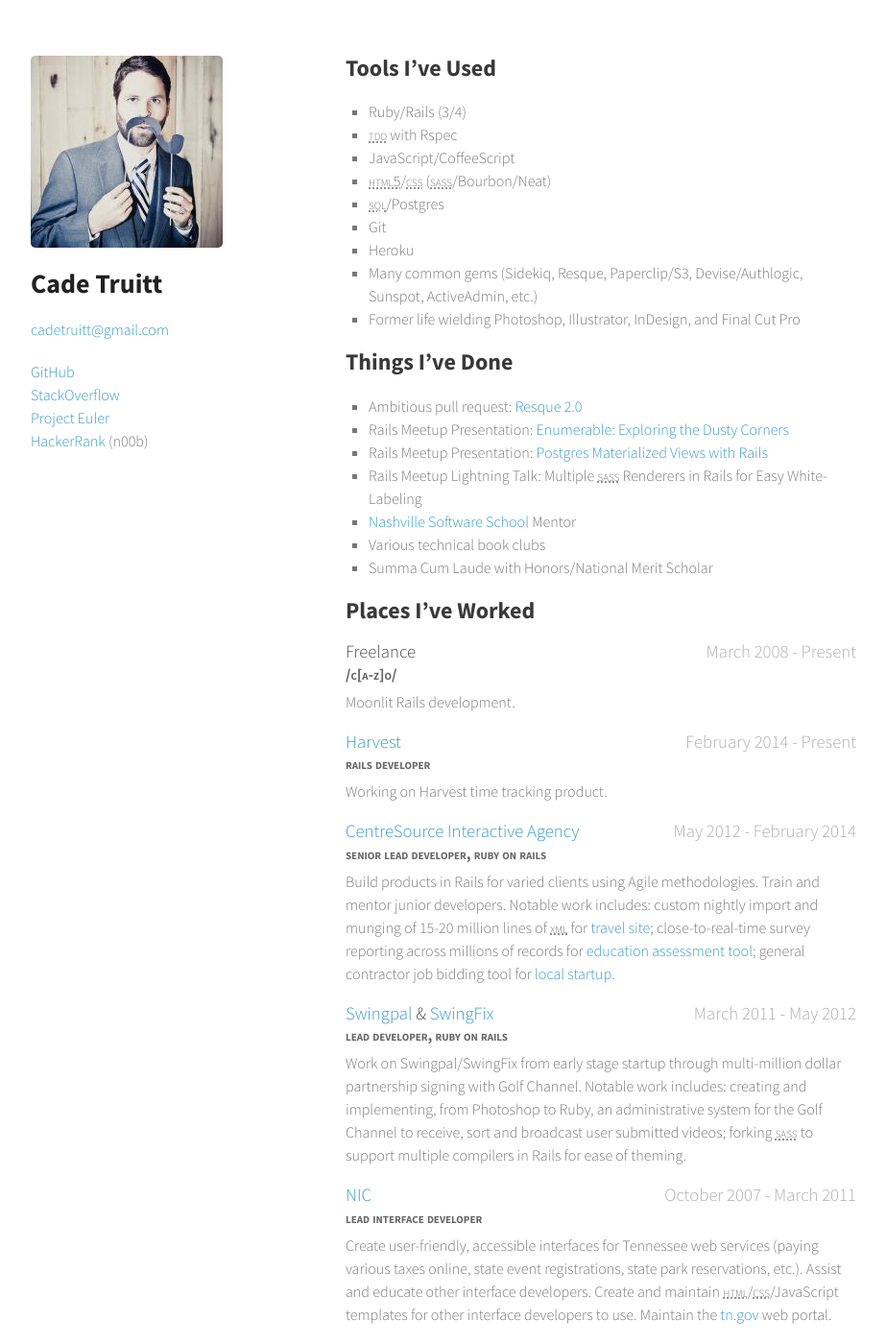
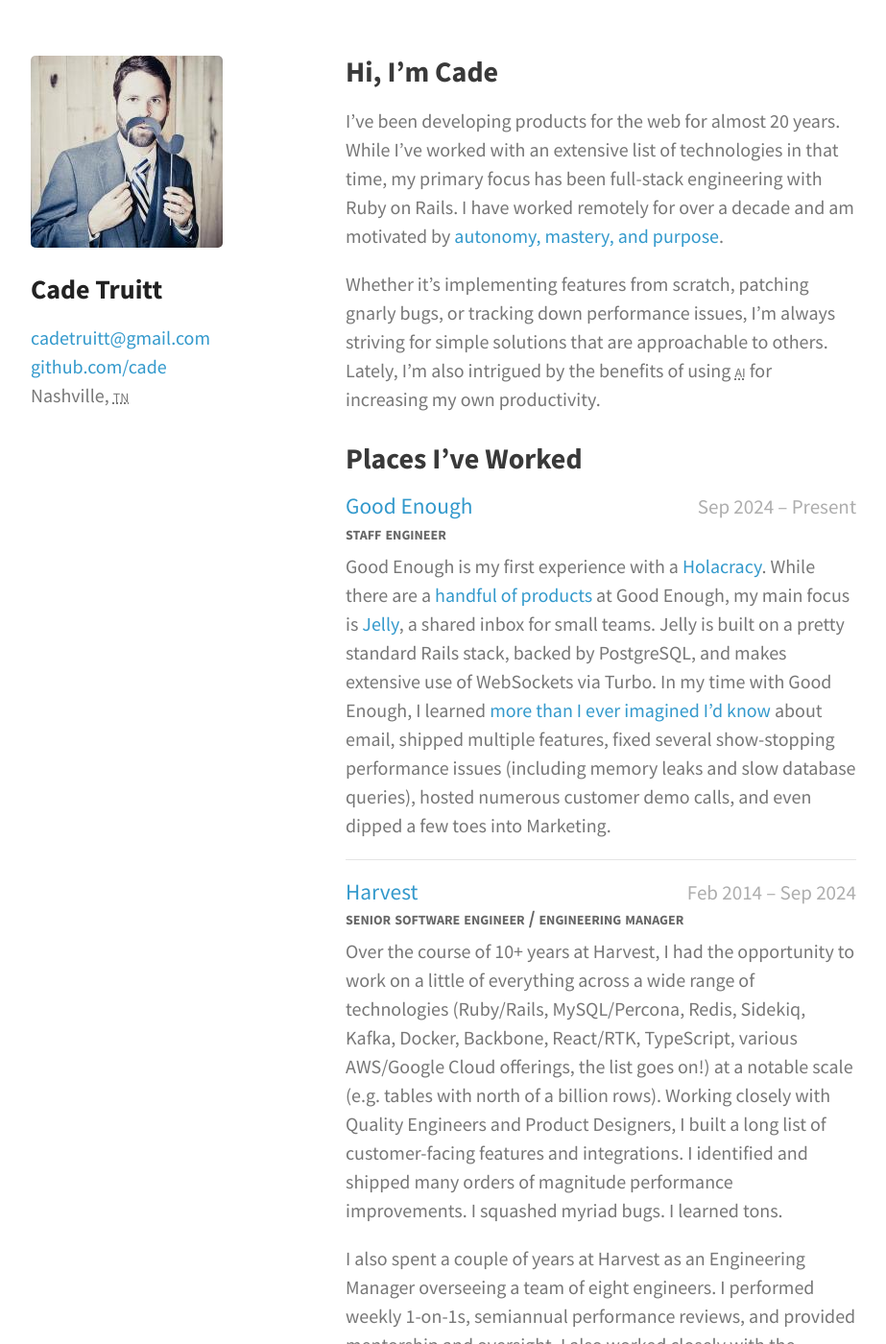
Before and after one commit to cade/cade.github.io, a Jekyll site: the page built from index.html, in a window 1280 px wide and 1400 px high. Shown: the whole window at 96% size, without its empty margins (178-1101 px from the left). Built offline with Jekyll 4.4.1, drawn with Linux system fonts in a browser that asks for light colours; some of the changed text lies outside the part shown.

Commit message:
updates for 2025

```diff
--- a/_layouts/default.html
+++ b/_layouts/default.html
@@ -5,9 +5,6 @@
         <meta http-equiv="X-UA-Compatible" content="IE=edge,chrome=1">
         <title>{{ page.title }}</title>
         <meta name="viewport" content="width=device-width">
-
-        <!-- syntax highlighting CSS -->
-        <link rel="stylesheet" href="/css/syntax.css">
 
         <!-- Custom CSS -->
         <link rel="stylesheet" href="/css/main.css">
@@ -19,12 +16,10 @@
           <header>
             <img src="/img/gravatar.jpg" alt="Cade Truitt">
             <h1 class="title">Cade Truitt</h1>
-            <p><a href="mailto:cadetruitt@gmail.com">cadetruitt@gmail.com</a></p>
             <ul>
-              <li><a href="http://github.com/cade/">GitHub</a></li>
-              <li><a href="http://stackoverflow.com/users/1356487/cade">StackOverflow</a></li>
-              <li><a href="http://projecteuler.net/profile/cadetruitt.png">Project Euler</a></li>
-              <li><a href="https://www.hackerrank.com/ctruitt">HackerRank</a> (n00b)</li>
+              <li><a href="mailto:cadetruitt@gmail.com">cadetruitt@gmail.com</a></li>
+              <li><a href="https://github.com/cade/">github.com/cade</a></li>
+              <li>Nashville, <abbr title="Tennessee">tn</abbr></li>
             </ul>
           </header>
 
--- a/css/main.css
+++ b/css/main.css
@@ -1,10 +1,10 @@
-@import url(https://fonts.googleapis.com/css?family=Source+Sans+Pro:300,700);
+@import url(https://fonts.googleapis.com/css?family=Source+Sans+Pro:300,400,700);
 
 body {
   padding:50px;
-  font:16px/1.5 'Source Sans Pro', "Helvetica Neue", Helvetica, Arial, sans-serif;
+  font:15pt/1.5 'Source Sans Pro', "Helvetica Neue", Helvetica, Arial, sans-serif;
   color:#777;
-  font-weight:300;
+  font-weight:400;
 }
 
 h1, h2, h3, h4, h5, h6 {
@@ -20,6 +20,8 @@ h3 {
   color: #aeaeae;
   float: right;
   font-weight: normal;
+  font-size: 0.9em;
+  padding-top: 0.1em;
 }
 
 h4 {
@@ -165,8 +167,9 @@ small {
 
 hr {
   border:0;
-  background:#e5e5e5;
-  height:1px;
+  height:0;
+  border-top: 1px solid #e5e5e5;
+/*  border-bottom: 1px solid #e5e5e5;*/
   margin:0 0 20px;
 }
 
@@ -175,6 +178,14 @@ footer {
   float:left;
   position:fixed;
   bottom:50px;
+}
+
+p:has(+h3) {
+  margin-bottom: 1.5em;
+}
+
+p:has(+h2) {
+  margin-bottom: 1.5em;
 }
 
 @media print, screen and (max-width: 960px) {
@@ -196,7 +207,7 @@ footer {
 
   section {
     border:1px solid #e5e5e5;
-    border-width:1px 0;
+    border-width:1px 0 0 0;
     padding:20px 0;
     margin:0 0 20px;
   }
@@ -234,10 +245,6 @@ footer {
   body {
     padding:15px;
   }
-
-  header ul {
-    display:none;
-  }
 }
 
 @media print {
@@ -246,4 +253,29 @@ footer {
     font-size:12pt;
     color:#444;
   }
+  img {
+    display:none;
+  }
+  abbr, acronym {
+    border-bottom:none;
+    text-decoration:none;
+  }
+  h2 {
+    clear: both;
+  }
+  header h1 {
+    float: left;
+    font-size:32px;
+    line-height: 1em;
+    margin: 0 0 0.25em;
+  }
+  section {
+    clear:both;
+  }
+  header ul {
+    float:right;
+  }
+  .page-break {
+    break-after: page;
+  }
 }
--- a/css/syntax.css
+++ /dev/null
@@ -1,60 +0,0 @@
-.highlight  { background: #ffffff; }
-.highlight .c { color: #999988; font-style: italic } /* Comment */
-.highlight .err { color: #a61717; background-color: #e3d2d2 } /* Error */
-.highlight .k { font-weight: bold } /* Keyword */
-.highlight .o { font-weight: bold } /* Operator */
-.highlight .cm { color: #999988; font-style: italic } /* Comment.Multiline */
-.highlight .cp { color: #999999; font-weight: bold } /* Comment.Preproc */
-.highlight .c1 { color: #999988; font-style: italic } /* Comment.Single */
-.highlight .cs { color: #999999; font-weight: bold; font-style: italic } /* Comment.Special */
-.highlight .gd { color: #000000; background-color: #ffdddd } /* Generic.Deleted */
-.highlight .gd .x { color: #000000; background-color: #ffaaaa } /* Generic.Deleted.Specific */
-.highlight .ge { font-style: italic } /* Generic.Emph */
-.highlight .gr { color: #aa0000 } /* Generic.Error */
-.highlight .gh { color: #999999 } /* Generic.Heading */
-.highlight .gi { color: #000000; background-color: #ddffdd } /* Generic.Inserted */
-.highlight .gi .x { color: #000000; background-color: #aaffaa } /* Generic.Inserted.Specific */
-.highlight .go { color: #888888 } /* Generic.Output */
-.highlight .gp { color: #555555 } /* Generic.Prompt */
-.highlight .gs { font-weight: bold } /* Generic.Strong */
-.highlight .gu { color: #aaaaaa } /* Generic.Subheading */
-.highlight .gt { color: #aa0000 } /* Generic.Traceback */
-.highlight .kc { font-weight: bold } /* Keyword.Constant */
-.highlight .kd { font-weight: bold } /* Keyword.Declaration */
-.highlight .kp { font-weight: bold } /* Keyword.Pseudo */
-.highlight .kr { font-weight: bold } /* Keyword.Reserved */
-.highlight .kt { color: #445588; font-weight: bold } /* Keyword.Type */
-.highlight .m { color: #009999 } /* Literal.Number */
-.highlight .s { color: #d14 } /* Literal.String */
-.highlight .na { color: #008080 } /* Name.Attribute */
-.highlight .nb { color: #0086B3 } /* Name.Builtin */
-.highlight .nc { color: #445588; font-weight: bold } /* Name.Class */
-.highlight .no { color: #008080 } /* Name.Constant */
-.highlight .ni { color: #800080 } /* Name.Entity */
-.highlight .ne { color: #990000; font-weight: bold } /* Name.Exception */
-.highlight .nf { color: #990000; font-weight: bold } /* Name.Function */
-.highlight .nn { color: #555555 } /* Name.Namespace */
-.highlight .nt { color: #000080 } /* Name.Tag */
-.highlight .nv { color: #008080 } /* Name.Variable */
-.highlight .ow { font-weight: bold } /* Operator.Word */
-.highlight .w { color: #bbbbbb } /* Text.Whitespace */
-.highlight .mf { color: #009999 } /* Literal.Number.Float */
-.highlight .mh { color: #009999 } /* Literal.Number.Hex */
-.highlight .mi { color: #009999 } /* Literal.Number.Integer */
-.highlight .mo { color: #009999 } /* Literal.Number.Oct */
-.highlight .sb { color: #d14 } /* Literal.String.Backtick */
-.highlight .sc { color: #d14 } /* Literal.String.Char */
-.highlight .sd { color: #d14 } /* Literal.String.Doc */
-.highlight .s2 { color: #d14 } /* Literal.String.Double */
-.highlight .se { color: #d14 } /* Literal.String.Escape */
-.highlight .sh { color: #d14 } /* Literal.String.Heredoc */
-.highlight .si { color: #d14 } /* Literal.String.Interpol */
-.highlight .sx { color: #d14 } /* Literal.String.Other */
-.highlight .sr { color: #009926 } /* Literal.String.Regex */
-.highlight .s1 { color: #d14 } /* Literal.String.Single */
-.highlight .ss { color: #990073 } /* Literal.String.Symbol */
-.highlight .bp { color: #999999 } /* Name.Builtin.Pseudo */
-.highlight .vc { color: #008080 } /* Name.Variable.Class */
-.highlight .vg { color: #008080 } /* Name.Variable.Global */
-.highlight .vi { color: #008080 } /* Name.Variable.Instance */
-.highlight .il { color: #009999 } /* Literal.Number.Integer.Long */
--- a/index.html
+++ b/index.html
@@ -4,67 +4,68 @@ title: Cade Truitt’s Résumé
 ---
 
 <section>
-  <h2 id="expertise">Tools I’ve Used</h2>
-  <ul>
-    <li>Ruby/Rails (3/4)</li>
-    <li><acronym title="Test Driven Development">tdd</acronym> with Rspec</li>
-    <li>JavaScript/CoffeeScript</li>
-    <li><acronym title="HyperText Markup Language">html5</acronym>/<acronym title="Cascading Style Sheets">css</acronym> (<acronym title="Syntactically Awesome Stylesheets">sass</acronym>/Bourbon/Neat)</li>
-    <li><acronym title="Structured Query Language">sql</acronym>/Postgres</li>
-    <li>Git</li>
-    <li>Heroku</li>
-    <li>Many common gems (Sidekiq, Resque, Paperclip/S3, Devise/Authlogic, Sunspot, ActiveAdmin, etc.)</li>
-    <li>Former life wielding Photoshop, Illustrator, InDesign, and Final Cut Pro</li>
-  </ul>
+  <h2>Hi, I’m Cade</h2>
+  <p>I’ve been developing products for the web for almost 20 years. While I’ve worked with an extensive list of technologies in that time, my primary focus has been full-stack engineering with Ruby on Rails. I have worked remotely for over a decade and am motivated by <a href="https://en.wikipedia.org/wiki/Drive:_The_Surprising_Truth_About_What_Motivates_Us">autonomy, mastery, and purpose</a>.</p>
+  <p>Whether it’s implementing features from scratch, patching gnarly bugs, or tracking down performance issues, I’m always striving for simple solutions that are approachable to others. Lately, I’m also intrigued by the benefits of using <acronym title="Artificial Intelligence">ai</acronym> for increasing my own productivity.</p>
 
-  <h2 id="activities__honors">Things I’ve Done</h2>
-  <ul>
-    <li>Ambitious pull request: <a href="https://github.com/resque/resque/pull/1115">Resque 2.0</a></li>
-    <li>Rails Meetup Presentation: <a href="http://www.meetup.com/nashvillerails/events/151501462/">Enumerable: Exploring the Dusty Corners</a></li>
-    <li>Rails Meetup Presentation: <a href="http://www.meetup.com/nashvillerails/events/72844102/">Postgres Materialized Views with Rails</a></li>
-    <li>Rails Meetup Lightning Talk: Multiple <acronym title="Syntactically Awesome Stylesheets">sass</acronym> Renderers in Rails for Easy White-Labeling</li>
-    <li><a href="http://nashvillesoftwareschool.com/">Nashville Software School</a> Mentor</li>
-    <li>Various technical book clubs</li>
-    <li>Summa Cum Laude with Honors/National Merit Scholar</li>
-  </ul>
+  <h2>Places I’ve Worked</h2>
+  <h3><a href="https://goodenough.us/">Good Enough</a> <span class="date">Sep 2024 – Present</span></h3>
+  <h4>staff engineer</h4>
+  <p>Good Enough is my first experience with a <a href="https://en.wikipedia.org/wiki/Holacracy">Holacracy</a>. While there are a <a href="https://goodenough.us/lab/">handful of products</a> at Good Enough, my main focus is <a href="https://letsjelly.com/">Jelly</a>, a shared inbox for small teams. Jelly is built on a pretty standard Rails stack, backed by PostgreSQL, and makes extensive use of WebSockets via Turbo. In my time with Good Enough, I learned <a href="https://www.rfc-editor.org/rfc/rfc5322#appendix-A.5">more than I ever imagined I’d know</a> about email, shipped multiple features, fixed several show-stopping performance issues (including memory leaks and slow database queries), hosted numerous customer demo calls, and even dipped a few toes into Marketing.</p>
 
-  <h2 id="work_experience">Places I’ve Worked</h2>
-  <h3 id="freelance">Freelance <span class="date">March 2008 - Present</span></h3>
-  <h4 id="senior_lead_developer">/c[a-z]o/</h4>
-  <p>Moonlit Rails development.</p>
+  <hr />
 
-  <h3 id="harvest"><a href="http://www.getharvest.com/">Harvest</a> <span class="date">February 2014 - Present</span></h3>
-  <h4 id="rails_developer">rails developer</h4>
-  <p>Working on Harvest time tracking product.</p>
+  <h3><a href="http://www.getharvest.com/">Harvest</a> <span class="date">Feb 2014 – Sep 2024</span></h3>
+  <h4>senior software engineer / engineering manager</h4>
+  <p>Over the course of 10+ years at Harvest, I had the opportunity to work on a little of everything across a wide range of technologies (Ruby/Rails, MySQL/Percona, Redis, Sidekiq, Kafka, Docker, Backbone, React/RTK, TypeScript, various AWS/Google Cloud offerings, the list goes on!) at a notable scale (e.g. tables with north of a billion rows). Working closely with Quality Engineers and Product Designers, I built a long list of customer-facing features and integrations. I identified and shipped many orders of magnitude performance improvements. I squashed myriad bugs. I learned tons.</p>
+  <p>I also spent a couple of years at Harvest as an Engineering Manager overseeing a team of eight engineers. I performed weekly 1-on-1s, semiannual performance reviews, and provided mentorship and oversight. I also worked closely with the leadership team to help define and implement several new processes for how we worked on product development as an organization that led to successful deliveries of multiple, longstanding feature requests.</p>
 
-  <h3 id="centresource"><a href="http://centresource.com/">CentreSource Interactive Agency</a> <span class="date">May 2012 - February 2014</span></h3>
-  <h4 id="senior_lead_developer">senior lead developer, ruby on rails</h4>
-  <p>Build products in Rails for varied clients using Agile methodologies. Train and mentor junior developers. Notable work includes: custom nightly import and munging of 15-20 million lines of <acronym title="It’s like violence...">xml</acronym> for <a href="http://www.travelink.com/">travel site</a>; close-to-real-time survey reporting across millions of records for <a href="http://valed.discoveryeducation.com/">education assessment tool</a>; general contractor job bidding tool for <a href="http://zouster.com/">local startup</a>.</p>
+  <hr />
 
-  <h3 id="swingpal__swingfix"><a href="http://www.swingpal.com/">Swingpal</a> &amp; <a href="http://swingfix.golfchannel.com/">SwingFix</a> <span class="date">March 2011 - May 2012</span></h3>
-  <h4 id="lead_rails_developer">lead developer, ruby on rails</h4>
-  <p>Work on Swingpal/SwingFix from early stage startup through multi-million dollar partnership signing with Golf Channel. Notable work includes: creating and implementing, from Photoshop to Ruby, an administrative system for the Golf Channel to receive, sort and broadcast user submitted videos; forking <acronym title="Syntactically Awesome Stylesheets">sass</acronym> to support multiple compilers in Rails for ease of theming.</p>
+  <h3><a href="https://web.archive.org/web/20140208062534/https://www.centresource.com/">CentreSource Interactive Agency</a> <span class="date">May 2012 – Feb 2014</span></h3>
+  <h4>senior lead developer, ruby on rails</h4>
+  <p>Build products in Rails for varied clients using Agile methodologies. Train and mentor junior developers. Notable work includes: custom nightly import and munging of 15-20 million lines of <acronym title="It’s like violence...">xml</acronym> for <a href="http://www.travelink.com/">travel site</a>; close-to-real-time survey reporting across millions of records for <a href="https://web.archive.org/web/20130813004932/http://valed.discoveryeducation.com/">education assessment tool</a>; general contractor job bidding tool for a <a href="https://web.archive.org/web/20240707083400/http://zouster.com/">local startup</a>.</p>
 
-  <h3 id="nicusa_tennessee_a_partnership_with_tennesseegov"><a href="http://www.egov.com/">NIC</a> <span class="date">October 2007 - March 2011</span></h3>
-  <h4 id="lead_interface_developer">lead interface developer</h4>
+  <hr />
+
+  <h3><a href="https://web.archive.org/web/20120428033758/http://www.swingpal.com/">Swingpal</a><span class="date">Mar 2011 – May 2012</span></h3>
+  <h4>lead developer, ruby on rails</h4>
+  <p>Work on Swingpal/SwingFix from early stage startup through multi-million dollar partnership signing with Golf Channel. Notable work includes: creating and implementing, from Photoshop to Rails, an administrative system for the Golf Channel to receive, sort, and broadcast user submitted videos; forking <acronym title="Syntactically Awesome Stylesheets">sass</acronym> to support multiple compilers in Rails for ease of theming.</p>
+
+  <hr />
+
+  <h3><a href="http://www.egov.com/">NIC</a> <span class="date">Oct 2007 – Mar 2011</span></h3>
+  <h4>lead interface developer</h4>
   <p>Create user-friendly, accessible interfaces for Tennessee web services (paying various taxes online, state event registrations, state park reservations, etc.). Assist and educate other interface developers. Create and maintain <acronym title="Hypertext Markup Language">html</acronym>/<acronym title="Cascading Style Sheets">css</acronym>/JavaScript templates for other interface developers to use. Maintain the <a href="http://www.tn.gov/">tn.gov</a> web portal.</p>
 
-  <h3 id="lifeview"><a href="http://www.lifeviewresources.com/">LifeView Resources</a> &amp; <a href="http://www.lifeviewoutdoors.com/">LifeView Outdoors</a> <span class="date">August 2006 - October 2007</span></h3>
-  <h4 id="lead_interface_developer">jack of all trades, master of none</h4>
-  <p>Front-end web development. Flash. Video shooting and editing. Print and digital design. Photography. Photo retouching. DVD and CD-ROM authoring. <a href="http://www.lifeviewoutdoors.com/articles/nine-nice-knots-you-need-to-know.html">Knot illustrations.</a> And on slow days, packing and shipping orders.</p>
+  <hr />
 
-  <h2 id="education">Where I Studied <span class="date">2002-2006</span></h2>
-  <p>Bachelor of Arts in Digital Media<br>Concentration in Digital Cinema and Digital Imaging<br>John Brown University, Siloam Springs, <abbr title="Arkansas">ar</abbr></p>
+  <h3><a href="https://web.archive.org/web/20070930142902/http://www.lifeviewresources.com/">LifeView Resources</a><span class="date">Aug 2006 – Oct 2007</span></h3>
+  <h4>jack of all trades, master of some</h4>
+  <p class="page-break">Front-end web development. Flash. Video shooting and editing. Print and digital design. Photography. Photo retouching. DVD and CD-ROM authoring. <a href="https://web.archive.org/web/20101029175506/http://www.lifeviewoutdoors.com/articles/nine-nice-knots-you-need-to-know.html">Knot illustrations.</a> And on slow days, packing and shipping orders.</p>
 
-  <h2 id="references">Who Likes Me</h2>
-  <p><a href="mailto:mikedcalhoun@gmail.com">Mike Calhoun</a><br>CTO, LifeVest Health</p>
-  <p><a href="mailto:willacuff@gmail.com">Will Acuff</a><br>Operations Manager, CentreSource</p>
+  <h2>Where I Studied <span class="date">2002 – 2006</span></h2>
+  <p>
+    John Brown University, Siloam Springs, <abbr title="Arkansas">ar</abbr><br>
+    Bachelor of Arts in Digital Media<br>
+    Concentration in Digital Cinema and Digital Imaging<br>
+    Graduated Summa Cum Laude with Honors
+  </p>
+  <p>Graduated high school as a National Merit Scholar</p>
 
-  <h2 id="references">Things I Do Away From Keyboards</h2>
+  <h2>Who Can Vouch For Me</h2>
+  <p>Patrick Filler<br>Staff Engineer, Good Enough</p>
+  <p>Doug Martin<br>Engineering Manager, Harvest</p>
+  <p>Travis Roberts<br>Staff Full-Stack Engineer, BetterUp</p>
+
+  <h2>Things I Do Away From Keyboards</h2>
+  <p>I’m a bit of a foodie and enjoy elaborate, weekend cooking projects. Some notable entries of late:</p>
   <ul>
-    <li>Brew 10 gallon, all-grain batches of beer with a <a href="http://www.rebelbrewer.com/shop/top-tier-brewing-system/top-tier-stand-three-burner/">sweet rig</a></li>
-    <li>Smoke meats</li>
-    <li>Play with <a href="http://www.marciatruitt.com/ourlife/wp-content/uploads/2013/10/MG_7150.jpg">my kiddos</a></li>
+    <li>Pasta from scratch with homemade bolognese</li>
+    <li>Shokupan/Japanese milk bread</li>
+    <li>Dishoom’s house black daal</li>
+    <li>Soup dumplings/bao buns</li>
   </ul>
+  <p>I also enjoy playing Rocket League with my 12-year-old son, watching Gilmore Girls with my 14-year-old daughter, and cheering my spouse on through her Marriage and Family Therapy graduate studies program.</p>
 
 </section>
```
